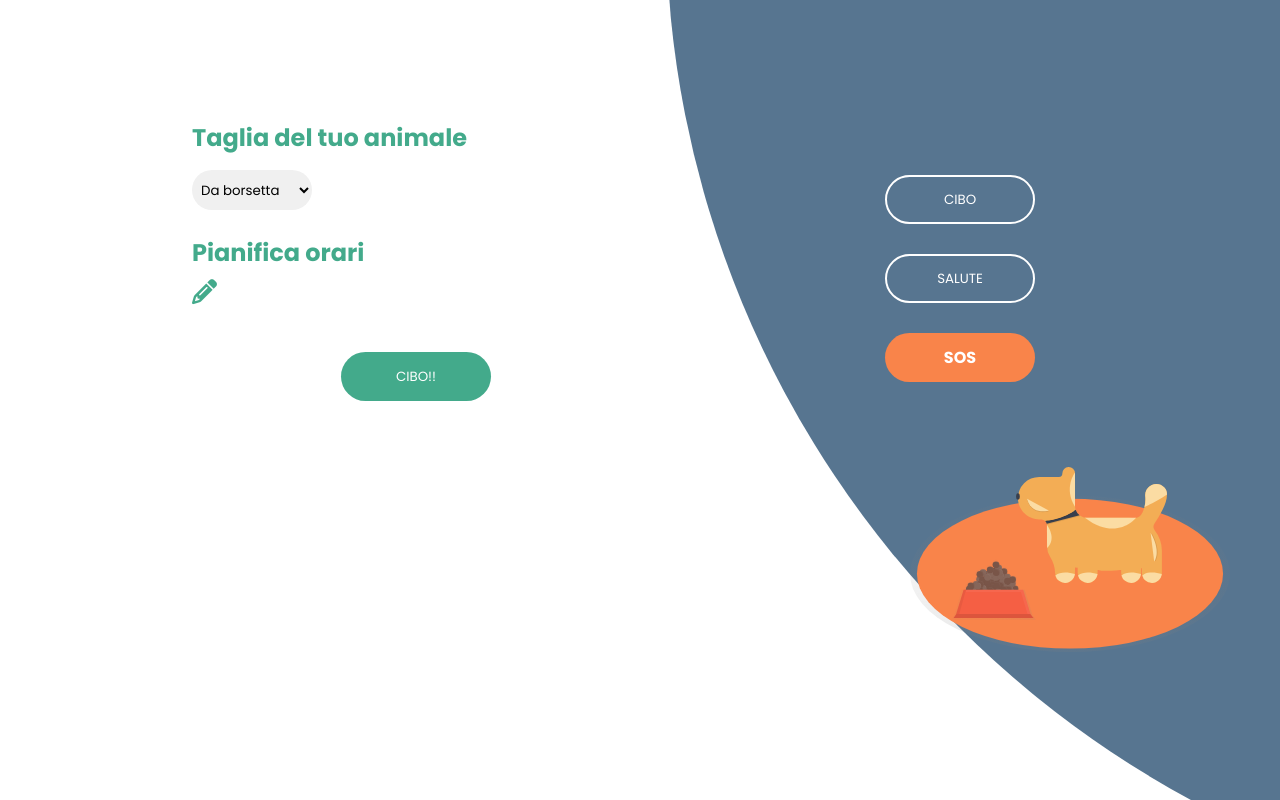
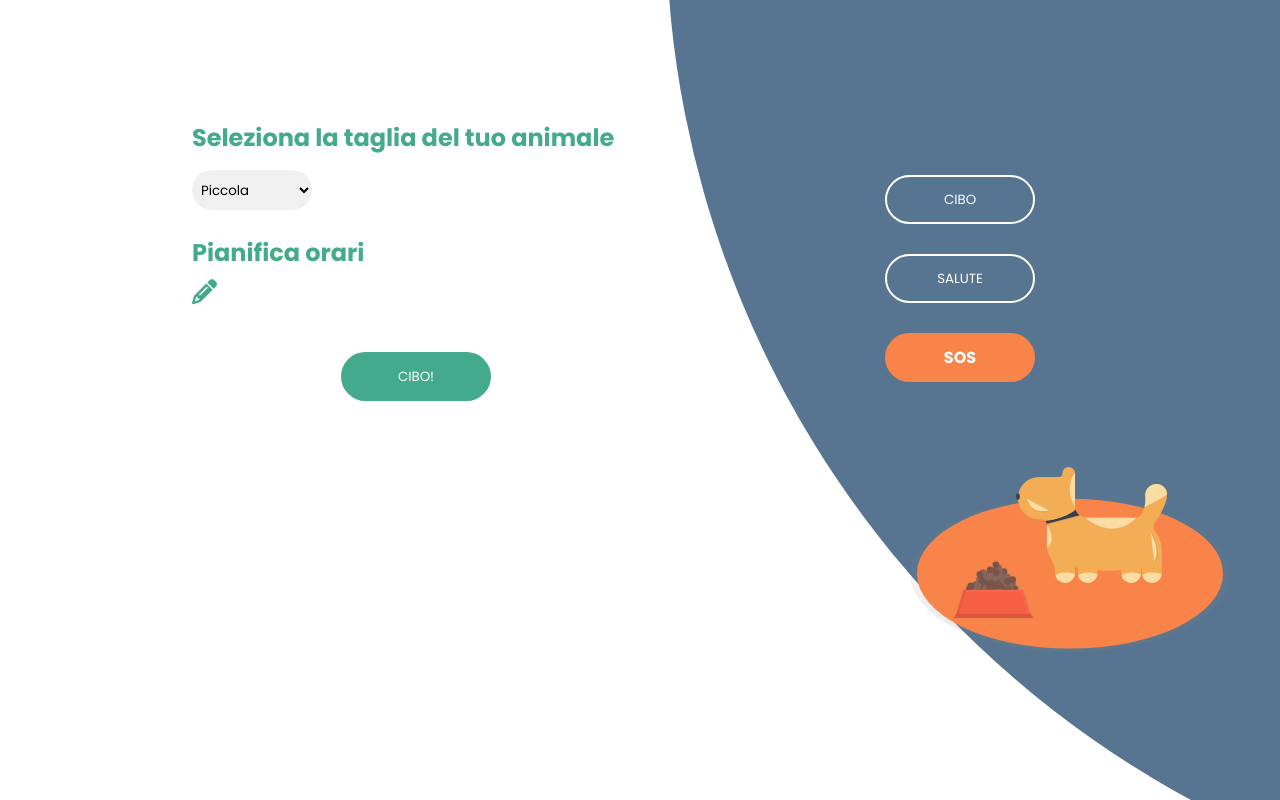
Before and after one commit to mazzaronecristian/PetFlix, a PHP site: page / in a window 1280 px wide. Run offline with PHP 8.4, Linux system fonts and the light colour scheme; data that the repository does not hold is empty; some libraries are stand-ins or nearby versions.

Commit message:
gestione taglia animale e cibo istantaneo

```diff
--- a/body.php
+++ b/body.php
@@ -20,12 +20,12 @@
       <div class="info-container">
         <!-- cibo-->
         <div class="taglia">
-          <h2>Taglia del tuo animale</h2>
+          <h2>Seleziona la taglia del tuo animale</h2>
           <form action="server/actionsSize.php" method="post">
-            <select name="taglia" class="" onchange="selectChange(this.value)">
-              <option value="1" selected="selected">Da borsetta</option>
-              <option value="2">Una via di mezzo</option>
-              <option value="3">Dinosauro</option>
+            <select id="101" class="" onchange="sendOptionConfiguration(this.id, this.value)">
+              <option value="1" selected="selected">Piccola</option>
+              <option value="2">Media</option>
+              <option value="3">Grande</option>
             </select>
           </form>
         </div>
@@ -48,7 +48,7 @@
 				</div>-->
 
         <div style="width: 100%; position: unset; text-align: center">
-          <button id="instant-food-btn" class="btn" onclick="sendFoodCommand(1)">Cibo!!</button>
+          <button id="103" class="btn instant-food-btn" onclick="sendOptionConfiguration(this.id,1)">CIBO!</button>
         </div>
       </div>
     </section>
--- a/css/foodStyle.css
+++ b/css/foodStyle.css
@@ -1,5 +1,6 @@
 :root {
   --jungleGreen: #43aa8b;
+  --forestGreen: #3A9278;
   --queenBlue: #577590;
   --mangoTango: #f9844a;
   --kingBlue: #455d73;
@@ -65,12 +66,17 @@ form {
   transition: 0.5s;
   font-weight: 400;
 }
-#instant-food-btn.btn {
-  background-color: var(--jungleGreen);
-}
 .btn:hover {
   background-color: var(--kingBlue);
 }
+
+.instant-food-btn{
+  background-color: var(--jungleGreen);
+}
+.instant-food-btn:hover{
+  background-color: var(--forestGreen);
+}
+
 
 /* END GENERAL RULES*/
 
--- a/index.php
+++ b/index.php
@@ -19,7 +19,7 @@
     <script type="text/javascript" src="js/times_plugin_init.js"></script>
     <script type="text/javascript" src="js/times_plugin.js"></script>
     <script defer type="text/javascript" src="js/app.js"></script>
-    <script type="text/javascript" src="js/size.js"></script>
+    <script type="text/javascript" src="js/options.js"></script>
 
     <title>food</title>
   </head>
```
Also changed, not shown: server/actionsArduino.php (+21 -1 lines).
